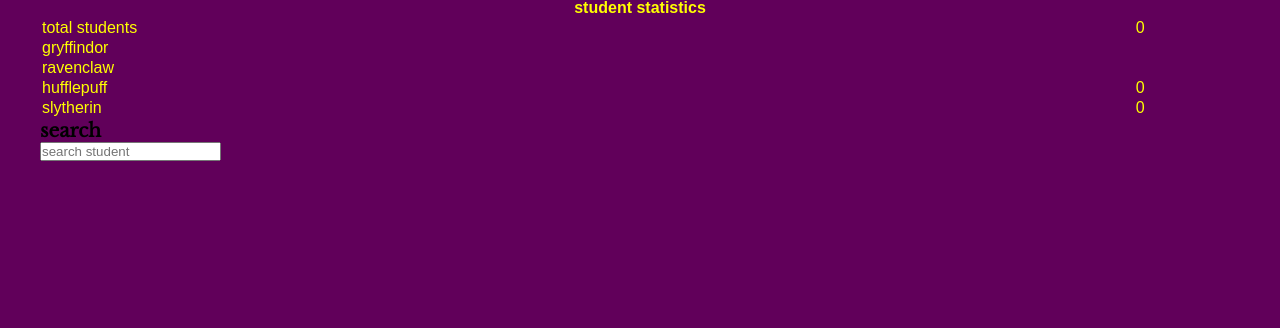
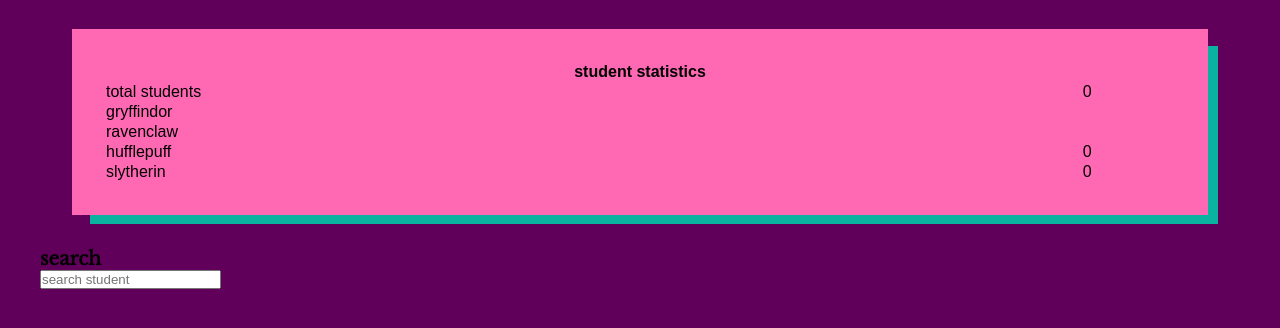
Before and after one commit to skyrocketideas/hogwarts, a plain HTML site: page index.html in a window 1280 px wide. Shown: the part 178-506 px from the top of the page. Drawn offline with nearby package versions, Linux system fonts and the light colour scheme; no server answers.

Commit message:
update style on stats table section

```diff
--- a/style.css
+++ b/style.css
@@ -88,14 +88,17 @@ header {
 	margin-top: 3rem;
 }
 
+/* student stats grid */
 .student_stats {
-  color: yellow;
 	display: grid;
+	background-color: hotpink;
 	grid-template-columns: repeat(auto-fit, minmax(150px, 1fr));
-  grid-gap: 1rem;
+	margin: 2rem;
+	padding: 2rem;
+	box-shadow: 14px 13px 0px -4px var(--tertiary-color);
 }
 
-.student_stats > h3 {
+th {
 	grid-column: 1 / -1;
 }
 
```
Lines whose indentation alone changed are shown as unchanged.
